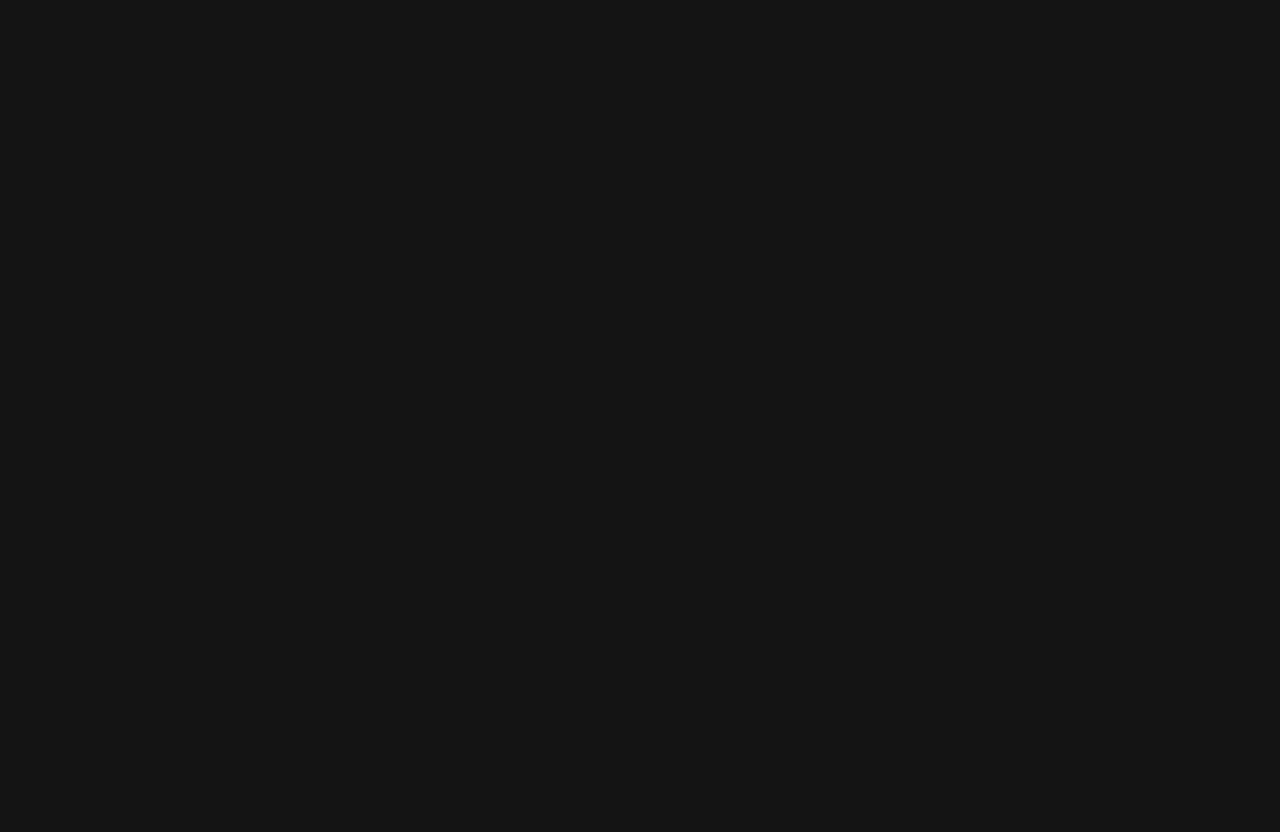
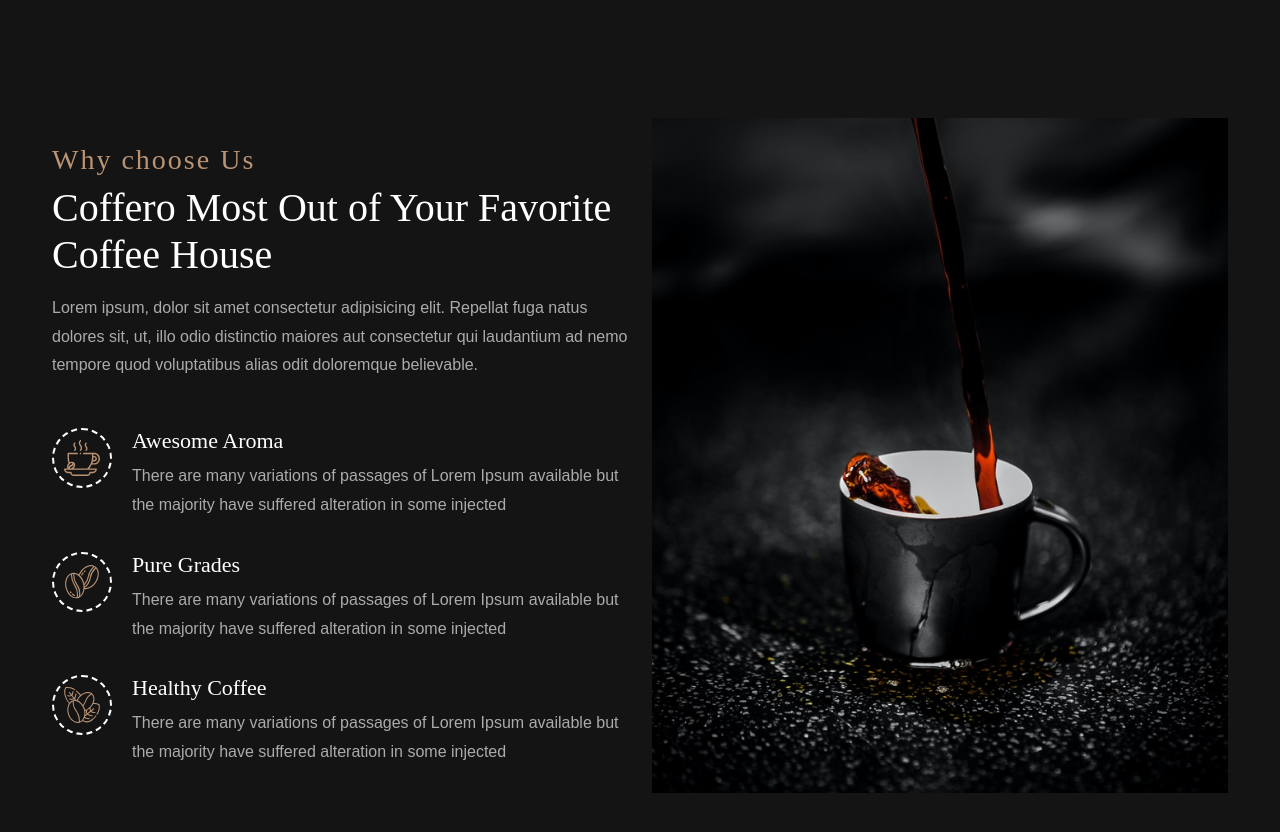
Before and after one commit to ethicswalacoder/Coffee-Shop-Website, a React (Vite) app: page / in a window 1280 px wide. Shown: the part 3085-3917 px from the top of the page. Before the commit the page ends 3083 px from the top, so only its background shows below. Built offline with nearby package versions, Linux system fonts and the light colour scheme.

Commit message:
choose section has completed

```diff
--- a/src/App.jsx
+++ b/src/App.jsx
@@ -1,6 +1,7 @@
 
 import './App.css'
 import About from './components/about/About';
+import Choose from './components/choose/Choose';
 import Features from './components/features/Features';
 import Header from './components/header/Header';
 import Home from './components/home/Home';
@@ -16,6 +17,7 @@
     <About/>
     <Features/>
     <Menu/>
+    <Choose/>
     </>
   )
 }
--- /dev/null
+++ b/src/components/choose/Choose.jsx
@@ -0,0 +1,70 @@
+import React from 'react'
+import chooseImg from "../../assets/images/choose.jpg";
+import coffeeMug from "../../assets/images/coffee-mug.svg";
+import coffeeBeans2 from "../../assets/images/coffee-beans-2.svg";
+import coffeeBeans3 from "../../assets/images/coffee-beans-3.svg";
+import "./choose.css";
+
+
+const Choose = () => {
+  return (
+   <section className="choose section">
+    <div className="choose__grid container grid">
+        <div className="choose__content">
+            <h2 className="section__title title-left" data-title='Why choose Us'>
+                Coffero Most Out of Your Favorite  Coffee House
+            </h2>
+            <p className="choose__description">
+                Lorem ipsum, dolor sit amet consectetur adipisicing elit. Repellat fuga natus dolores sit, ut, illo odio distinctio maiores aut consectetur
+                qui laudantium ad nemo tempore quod voluptatibus alias odit doloremque believable.
+            </p>
+            <div className="choose__details grid">
+                <div className="choose__details-item">
+                    <div className="choose__details-img-wrapper">
+                        <img src={coffeeMug} alt="" className="choose__details-img" />
+                    </div>
+                    <div>
+                        <h3 className="choose__details-title">Awesome Aroma </h3>
+                            <p className="choose__details-description">
+                                There are many variations of passages of Lorem Ipsum available but the majority have suffered alteration in some injected
+                            </p>
+
+                    </div>
+                </div>
+
+                <div className="choose__details-item">
+                    <div className="choose__details-img-wrapper">
+                        <img src={coffeeBeans2} alt="" className="choose__details-img" />
+                    </div>
+                    <div>
+                        <h3 className="choose__details-title"> Pure Grades </h3>
+                            <p className="choose__details-description">
+                                There are many variations of passages of Lorem Ipsum available but the majority have suffered alteration in some injected
+                            </p>
+
+                    </div>
+                </div>
+                <div className="choose__details-item">
+                    <div className="choose__details-img-wrapper">
+                        <img src={coffeeBeans3} alt="" className="choose__details-img" />
+                    </div>
+                    <div>
+                        <h3 className="choose__details-title"> Healthy Coffee </h3>
+                            <p className="choose__details-description">
+                                There are many variations of passages of Lorem Ipsum available but the majority have suffered alteration in some injected
+                            </p>
+
+                    </div>
+                </div>
+            </div>
+        </div>
+
+
+           <img src={chooseImg} alt="" className="choose__img" />
+
+    </div>
+   </section>
+  )
+}
+
+export default Choose
--- /dev/null
+++ b/src/components/choose/choose.css
@@ -0,0 +1,35 @@
+.choose__grid {
+    grid-template-columns: repeat(2, 1fr);
+    align-items: center;
+}
+
+.choose__description {
+    margin-bottom: 3rem;
+}
+.choose__details {
+    row-gap: 2rem;
+}
+.choose__details-item {
+    display: flex;
+    align-items: start;
+    column-gap: 1.25rem;
+}
+.choose__details-img-wrapper {
+    border: 2px dashed var(--title-color);
+    width: 60px;
+    height: 60px;
+    border-radius: 50%;
+    display: grid;
+    place-items: center;
+}
+.choose__details-img {
+    width: 36px;
+}
+
+.choose__details-item div:last-child {
+    width: calc(100% - 80px);
+}
+.choose__details-title {
+    font-size: var(--largest-font-size);
+    margin-bottom: 0.5rem;
+}
```
